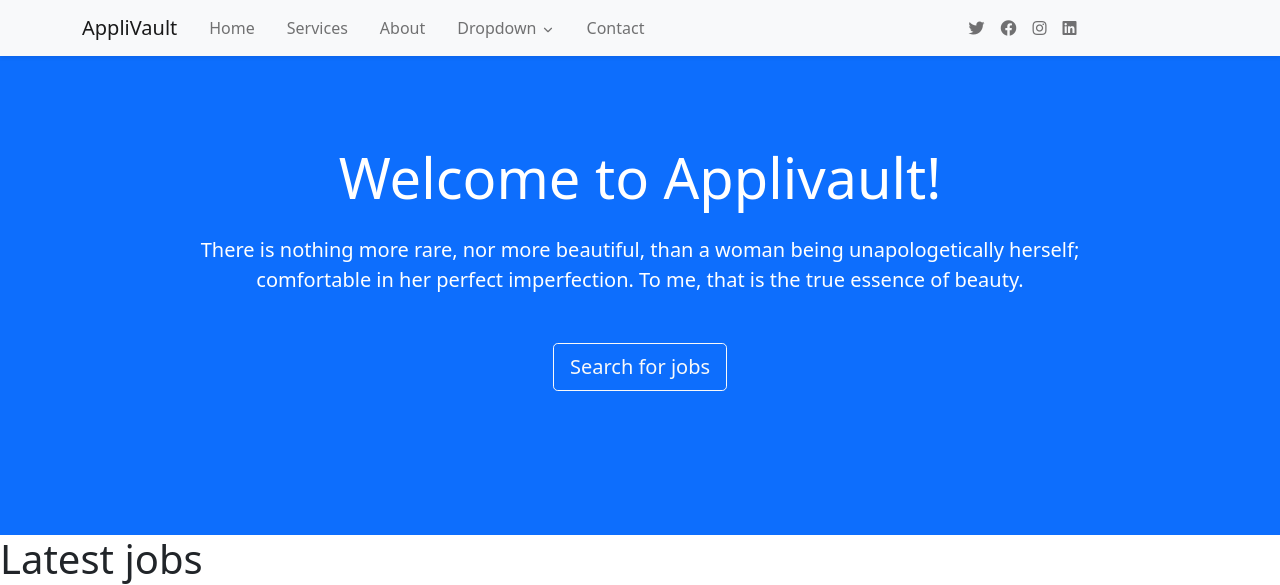
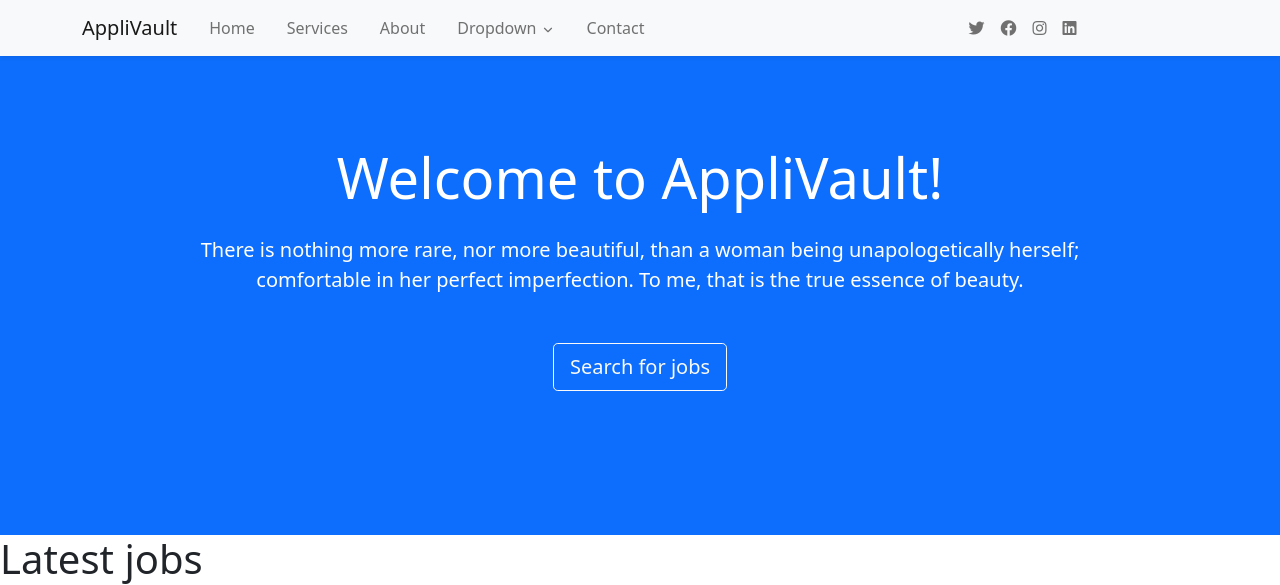
Before and after one commit to IanMalobaMwakha/AppliVault, a Python web app: template applivault/core/templates/core/index.html in a window 1280 px wide. Shown: the top 585 px of the page. Run offline with Jinja, Linux system fonts and the light colour scheme; the template is opened without the code that fills it: most values are stand-ins (such as "Sample title", 1, 10 or a date in 2020); some libraries are stand-ins or nearby versions.

Commit message:
modified:   applivault/core/templates/core/index.html

```diff
--- a/applivault/core/templates/core/index.html
+++ b/applivault/core/templates/core/index.html
@@ -9,7 +9,7 @@
       <div class="container py-5">
          <div class="row py-5">
                <div class="mx-auto col-lg-10">
-                  <h1 class="display-4 mb-4 ">Welcome to Applivault!</h1>
+                  <h1 class="display-4 mb-4 ">Welcome to AppliVault!</h1>
                   <p class="lead mb-5">There is nothing more rare, nor more beautiful, than a woman being unapologetically herself; comfortable in her perfect imperfection. To me, that is the true essence of beauty.  </p> <a href="#" class="btn btn-lg btn-outline-light mx-1">Search for jobs</a>
                   </div>
          </div>
@@ -27,7 +27,11 @@
                <li>{{ job.company_website_link }}</li>
                <li>{{ job.experience_level }}</li>
                <li>{{ job.job_type }}</li>
-               <li>{{ job.job_details }}</li>
+                  {% if job.job_details %}
+                     <li>{{ job.job_details }}</li>
+                  {% else %}
+                     <li><i>(Job details not provided...)</i></li>
+                  {% endif %}
                <li>{{ job.job_application_link }}</li>
             </ul>
          </li>
```
